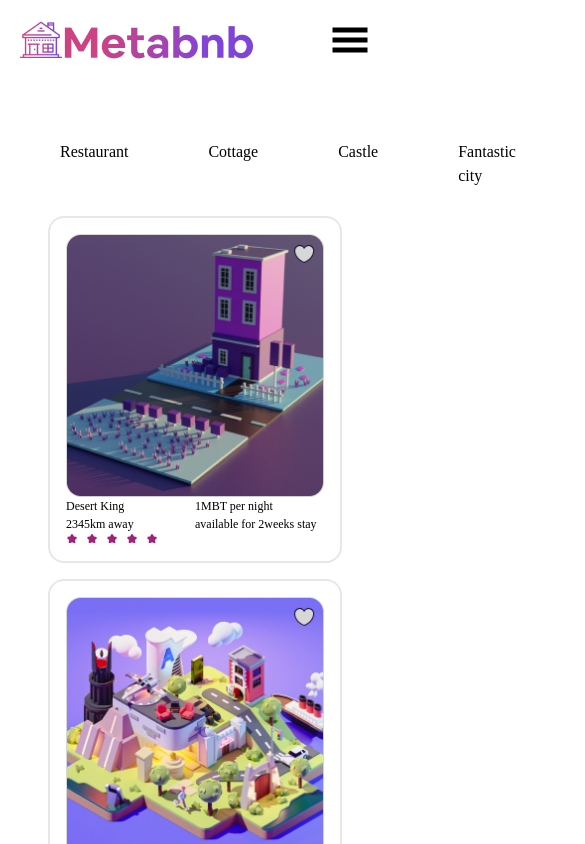
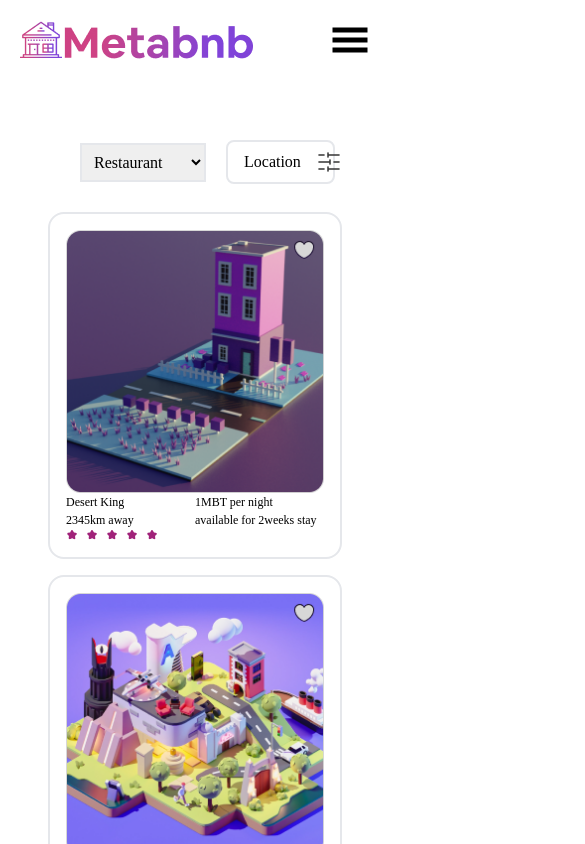
Before and after one commit to whalay/Bnb-Meta, a React (Vite) app: page /nft in a window 390 px wide. Shown: the top 844 px of the page, 585 px wide, since content can reach past the window. Built offline with nearby package versions, Linux system fonts and the light colour scheme; a web font is replaced by a local one.

Commit message:
added select tag

```diff
--- a/src/assets/Data.js
+++ b/src/assets/Data.js
@@ -146,3 +146,38 @@ export const Nft = [
         text4: "available for 2weeks stay"
     },
 ];
+
+export const Options =[
+    {
+       label: 'Restaurant',
+       option:  'restaurant',
+    },
+    {
+        label: 'Cottage',
+        option:  'cottage',
+     },
+     {
+        label: 'Castle',
+        option:  'castle',
+     },
+     {
+        label: 'Fantastic city',
+        option:  'fantastic city',
+     },
+     {
+        label: 'Beach',
+        option:  'beach',
+     },
+     {
+        label: 'Carbins',
+        option:  'carbins',
+     },
+     {
+        label: 'Off-grid',
+        option:  'off-grid',
+     },
+     {
+        label: 'Farm',
+        option:  'arm',
+     },
+];
--- a/src/pages/NFT.jsx
+++ b/src/pages/NFT.jsx
@@ -2,7 +2,44 @@ import React from "react";
 import Footer from "../components/Footer";
 import Navbar from "../components/Navbar";
 
-import  {Nft} from "../assets/Data";
+import { Nft } from "../assets/Data";
+// import { Options } from "../assets/Data";
+import settings from "../assets/images/settings.png";
+
+const Options =[
+  {
+     label: 'Restaurant',
+     option:  'restaurant',
+  },
+  {
+      label: 'Cottage',
+      option:  'cottage',
+   },
+   {
+      label: 'Castle',
+      option:  'castle',
+   },
+   {
+      label: 'Fantastic city',
+      option:  'fantastic city',
+   },
+   {
+      label: 'Beach',
+      option:  'beach',
+   },
+   {
+      label: 'Carbins',
+      option:  'carbins',
+   },
+   {
+      label: 'Off-grid',
+      option:  'off-grid',
+   },
+   {
+      label: 'Farm',
+      option:  'farm',
+   },
+];
 
 const NFT = () => {
   return (
@@ -10,7 +47,7 @@ const NFT = () => {
       <Navbar />
       <div className="p-10">
         <div className="flex justify-between items-center p-5 ">
-       <ul className="flex justify-between gap-20">
+          <ul className="md:flex justify-between gap-20 hidden ">
             <li>Restaurant</li>
             <li>Cottage</li>
             <li>Castle</li>
@@ -20,7 +57,18 @@ const NFT = () => {
             <li>Off-grid</li>
             <li>Farm</li>
           </ul>
-        <button className="p-2 px-4 border-2">Location</button>
+
+          <select className="p-2 mx-5 border-2 md:hidden" >
+            {Options.map((option) => (
+          <option value={option.value}>{option.label}</option>
+            ))}
+          </select>
+
+          <button className="p-2 px-4 border-2 rounded-lg">
+            <span className="flex justify-between gap-4">
+              Location <img src={settings} alt="" />
+            </span>
+          </button>
         </div>
         <div>
           <div className=" grid grid-cols-1 sm:grid-cols-2 md:grid-cols-4 place-items-center">
```
Also changed, not shown: src/assets/images/settings.png (added). Lines whose indentation alone changed are shown as unchanged.
